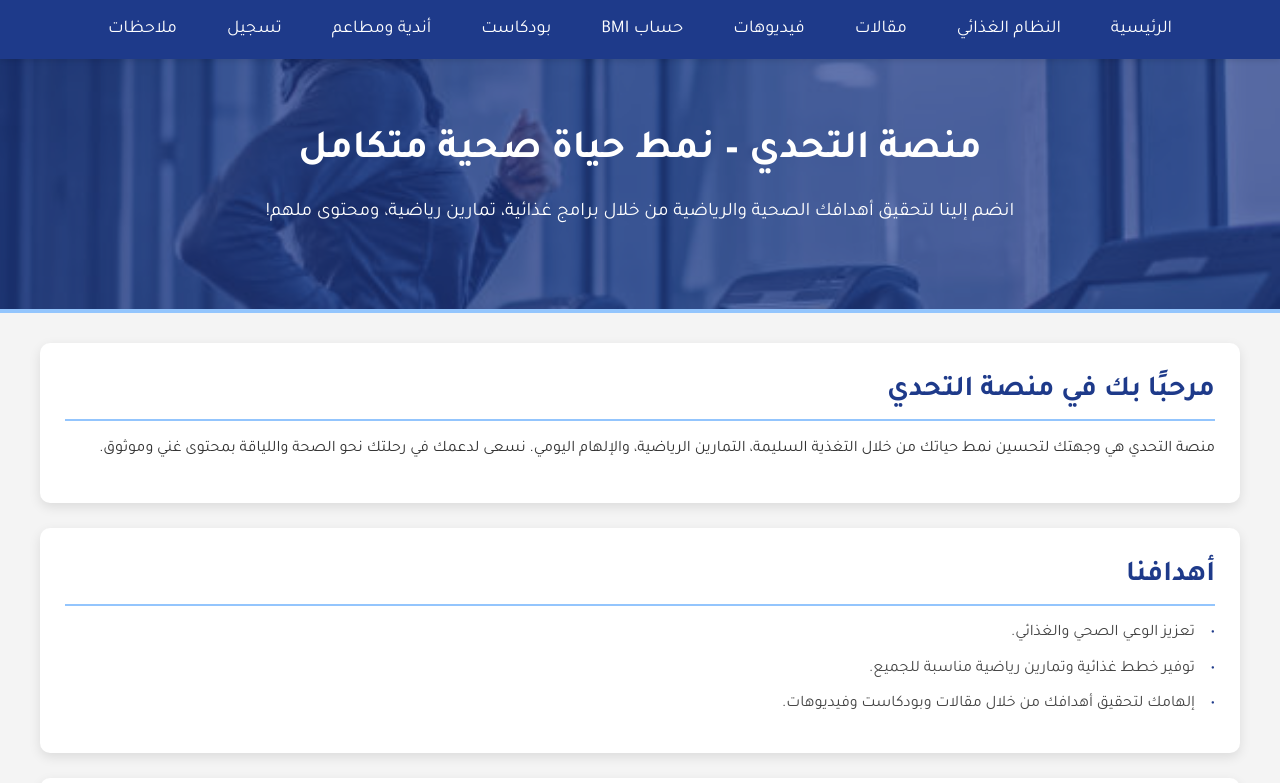
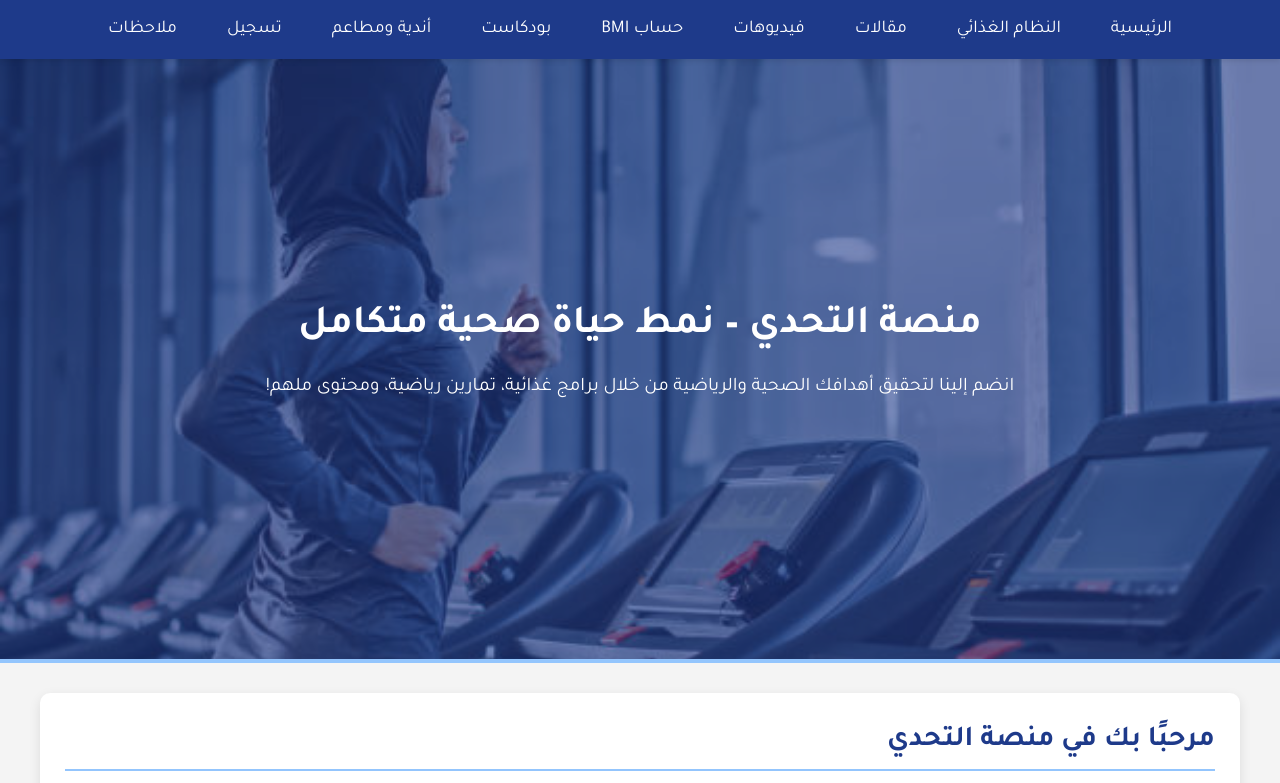
Before and after one commit to ali00223/tahhadii, a plain HTML site: page index.html in a window 1280 px wide. Shown: the top 783 px of the page. Drawn offline with Linux system fonts and the light colour scheme.

Commit message:
Update style.css

```diff
--- a/style.css
+++ b/style.css
@@ -46,11 +46,16 @@ body {
 
 header {
     text-align: center;
-    padding: 60px 20px;
-    background: url('background-image.jpg') no-repeat center center/cover;
+    padding: 100px 20px; /* زيادة الارتفاع لتظهر الصورة بشكل كامل */
+    background: url('background-image.jpg') no-repeat center center;
+    background-size: cover; /* تغطية المساحة الكاملة */
     color: white;
     border-bottom: 4px solid #93c5fd;
     position: relative;
+    min-height: 400px; /* الحد الأدنى للارتفاع لضمان ظهور الصورة */
+    display: flex;
+    flex-direction: column;
+    justify-content: center;
 }
 
 header::before {
@@ -60,13 +65,14 @@ header::before {
     left: 0;
     width: 100%;
     height: 100%;
-    background: rgba(30, 58, 138, 0.7);
+    background: rgba(30, 58, 138, 0.6); /* خفض الشفافية قليلاً */
     z-index: 1;
 }
 
 header h1, header .intro {
     position: relative;
     z-index: 2;
+    padding: 0 10px;
 }
 
 header h1 {
```
